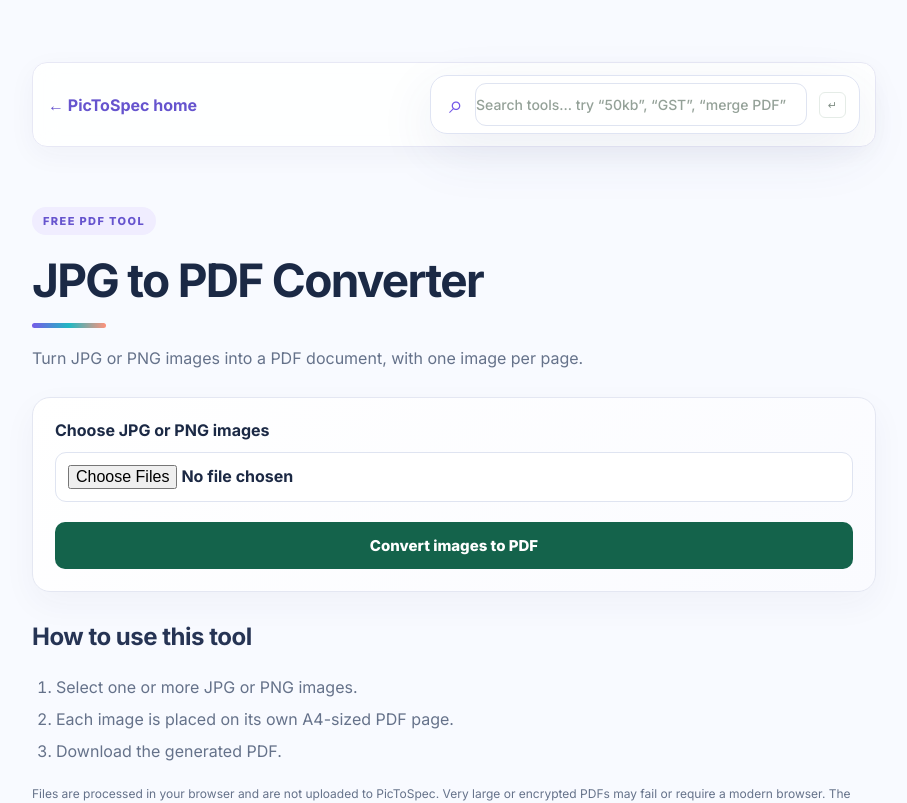
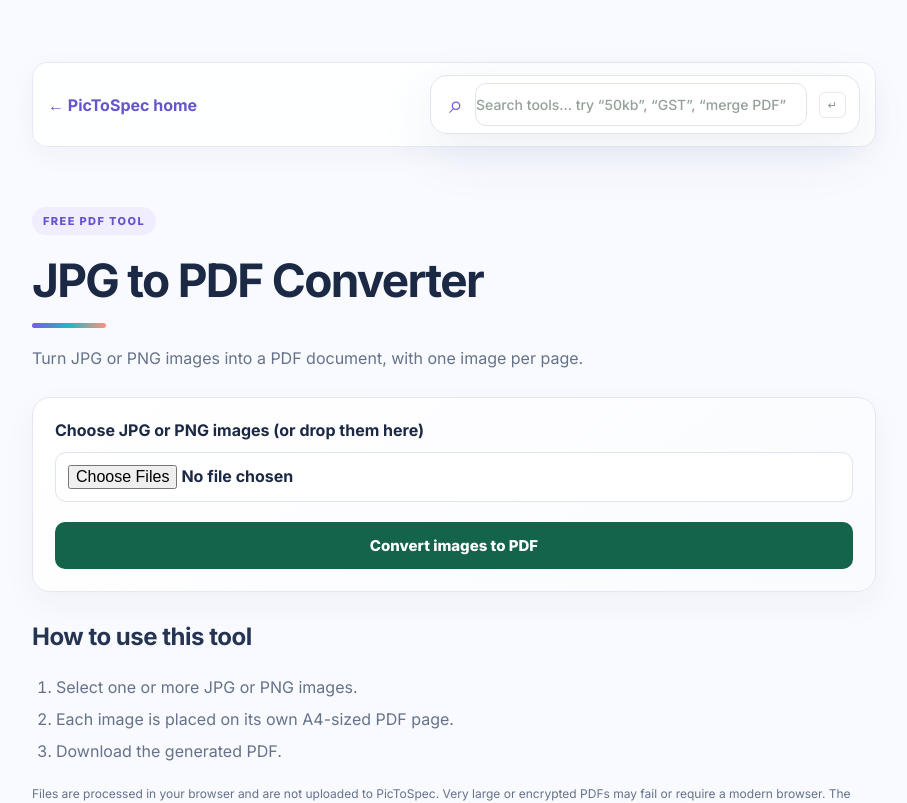
Before and after one commit to ya6331856-cpu/pic-to-spec, a Next.js app: page /jpg-to-pdf in a window 1280 px wide. Shown: the top 803 px of the page, without its empty margins (186-1093 px from the left). Built offline with nearby package versions, Linux system fonts and the light colour scheme.

Commit message:
Clarify PDF drop zone instructions

```diff
--- a/components/PDFTool.tsx
+++ b/components/PDFTool.tsx
@@ -78,7 +78,7 @@ export default function PDFTool({kind}:{kind:Kind}){
   <h1 style={{fontSize:"clamp(32px,6vw,46px)",letterSpacing:-1.5,margin:"10px 0"}}>{copy[kind].title}</h1>
   <p style={{color:"#75847c",lineHeight:1.7}}>{copy[kind].description}</p>
   <section onDragOver={e=>e.preventDefault()} onDrop={e=>{e.preventDefault();pick(e.dataTransfer.files);}} style={{marginTop:25,padding:22,border:"1px solid #e2eae4",borderRadius:14}}>
-   <label style={{display:"block",fontWeight:700}}>{kind==="jpg"?"Choose JPG or PNG images":kind==="split"?"Choose one PDF file":"Choose PDF files"}
+   <label style={{display:"block",fontWeight:700}}>{kind==="jpg"?"Choose JPG or PNG images (or drop them here)":kind==="split"?"Choose one PDF file (or drop it here)":"Choose PDF files (or drop them here)"}
     <input type="file" accept={kind==="jpg"?"image/jpeg,image/png":".pdf,application/pdf"} multiple={kind!=="split"} onChange={e=>{pick(e.target.files);e.currentTarget.value="";}} style={{display:"block",width:"100%",marginTop:12,padding:12,border:"1px dashed #b9cbbf",borderRadius:9}}/>
    </label>
    {files.length>0&&<p style={{fontSize:13,color:"#557361",marginTop:12}}>{files.length} file(s) selected: {files.map(f=>f.name).join(", ")}</p>}
```
